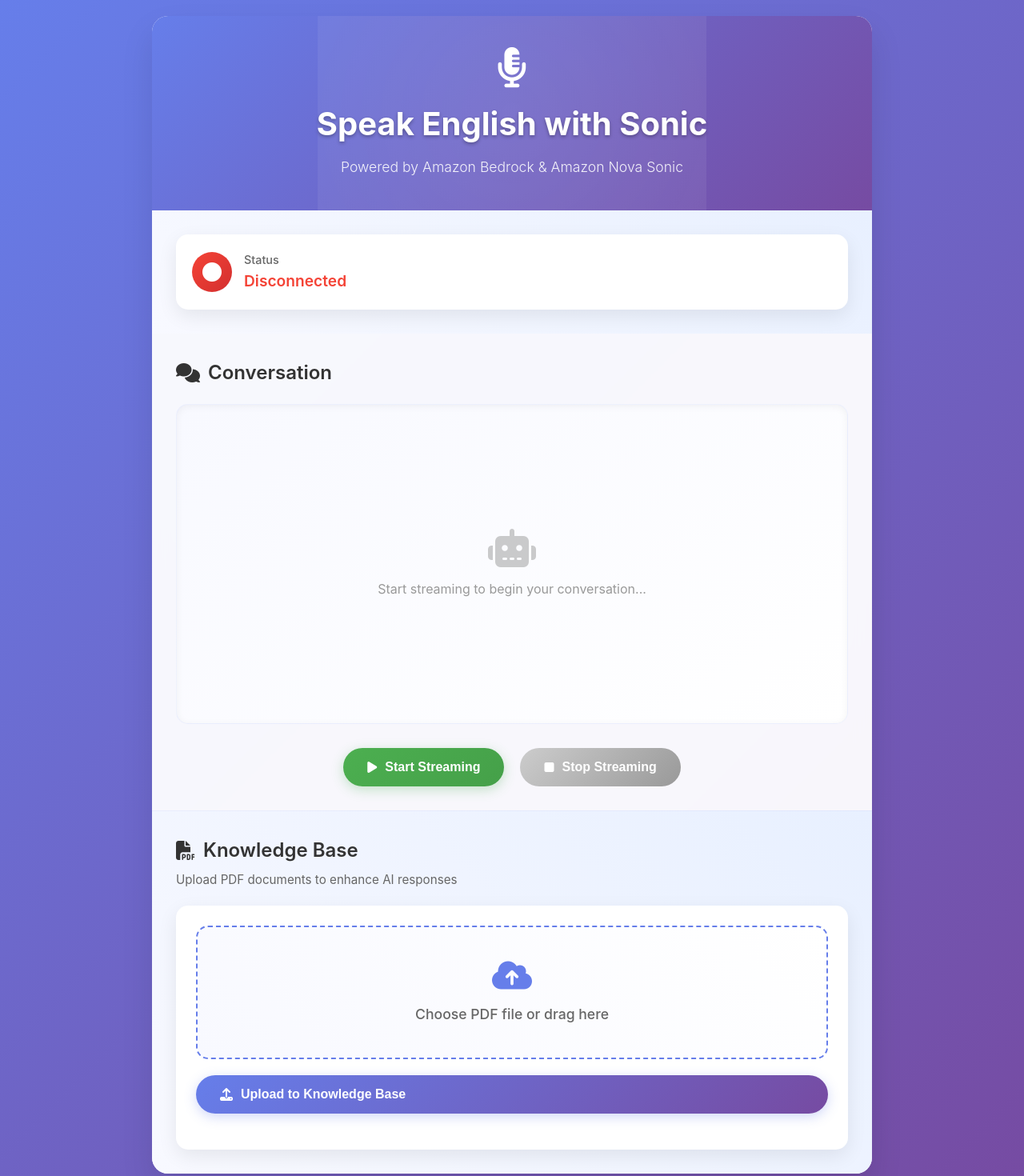
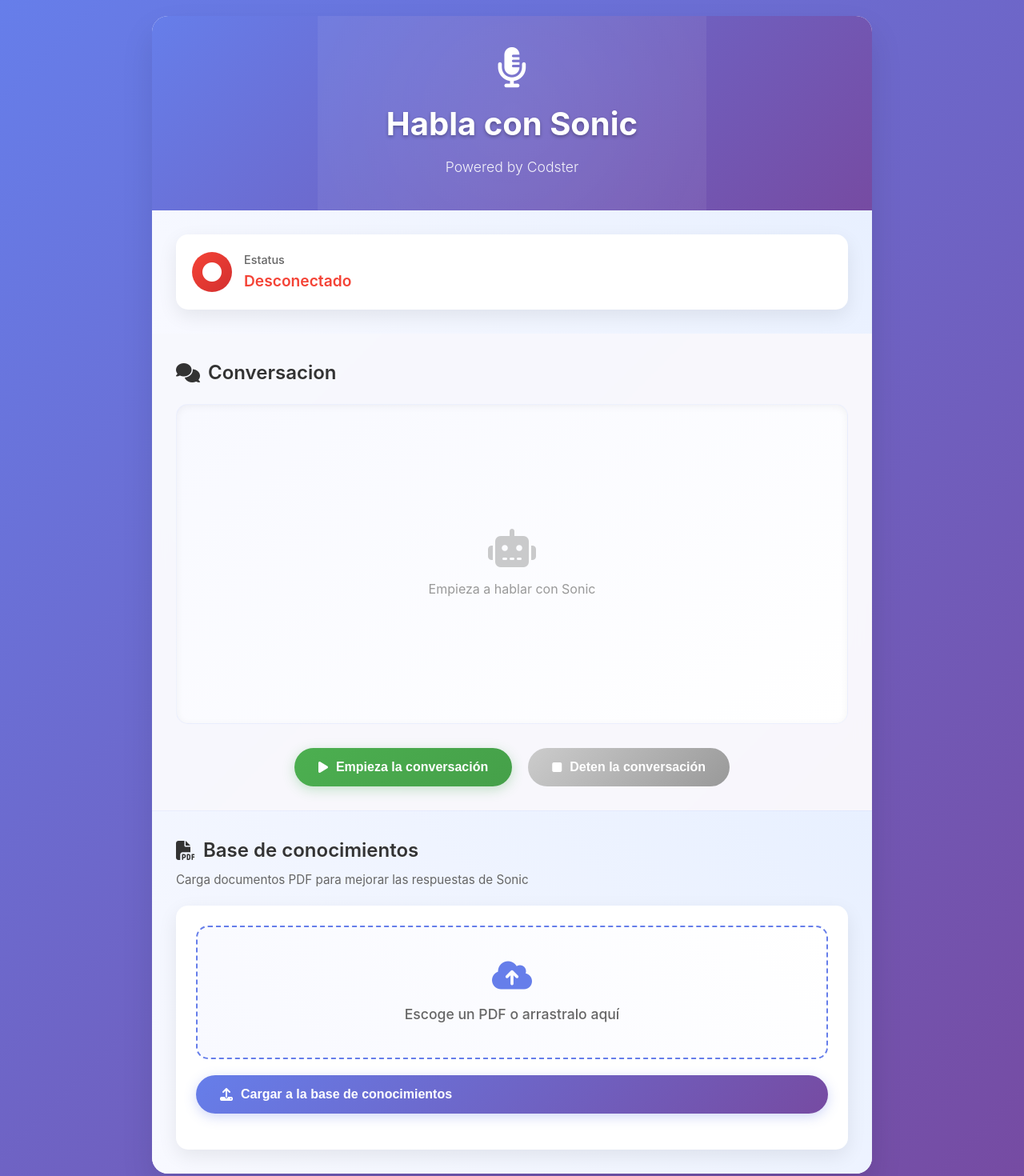
Before and after one commit to Nesjesramrey/nova_stream, a website with bundled scripts: page public/index.html in a window 1280 px wide. Shown: the top 1470 px of the page at 80% size. Built offline with nearby package versions, Linux system fonts and the light colour scheme.

Commit message:
change spanish

```diff
--- a/public/index.html
+++ b/public/index.html
@@ -3,7 +3,7 @@
 <head>
     <meta charset="UTF-8">
     <meta name="viewport" content="width=device-width, initial-scale=1.0">
-    <title>Audio Streaming to Bedrock</title>
+    <title>Audio Streaming con Bedrock</title>
     <link href="https://cdnjs.cloudflare.com/ajax/libs/font-awesome/6.4.0/css/all.min.css" rel="stylesheet">
     <link rel="stylesheet" href="/src/style.css">
     <script src="/socket.io/socket.io.js"></script>
@@ -14,8 +14,8 @@
         <div class="header">
             <div class="header-content">
                 <i class="fas fa-microphone-alt header-icon"></i>
-                <h1>Speak English with Sonic </h1>
-                <p>Powered by Amazon Bedrock & Amazon Nova Sonic</p>
+                <h1>Habla con Sonic </h1>
+                <p>Powered by Codster</p>
             </div>
         </div>
 
@@ -26,8 +26,8 @@
                     <i class="fas fa-circle"></i>
                 </div>
                 <div class="status-text">
-                    <span class="status-label">Status</span>
-                    <span class="status-value">Disconnected</span>
+                    <span class="status-label">Estatus</span>
+                    <span class="status-value">Desconectado</span>
                 </div>
             </div>
         </div>
@@ -35,12 +35,12 @@
         <!-- Chat Section -->
         <div class="chat-section">
             <div class="section-header">
-                <h2><i class="fas fa-comments"></i> Conversation</h2>
+                <h2><i class="fas fa-comments"></i> Conversacion</h2>
             </div>
             <div id="chat-container">
                 <div class="chat-placeholder">
                     <i class="fas fa-robot"></i>
-                    <p>Start streaming to begin your conversation...</p>
+                    <p>Empieza a hablar con Sonic</p>
                 </div>
             </div>
         </div>
@@ -50,11 +50,11 @@
             <div id="controls">
                 <button id="start" class="btn btn-primary">
                     <i class="fas fa-play"></i>
-                    <span>Start Streaming</span>
+                    <span>Empieza la conversación</span>
                 </button>
                 <button id="stop" class="btn btn-secondary" disabled>
                     <i class="fas fa-stop"></i>
-                    <span>Stop Streaming</span>
+                    <span>Deten la conversación</span>
                 </button>
             </div>
         </div>
@@ -62,8 +62,8 @@
         <!-- PDF Upload Section -->
         <div class="upload-section">
             <div class="section-header">
-                <h2><i class="fas fa-file-pdf"></i> Knowledge Base</h2>
-                <p>Upload PDF documents to enhance AI responses</p>
+                <h2><i class="fas fa-file-pdf"></i> Base de conocimientos</h2>
+                <p>Carga documentos PDF para mejorar las respuestas de Sonic</p>
             </div>
 
             <div class="upload-card">
@@ -72,12 +72,12 @@
                         <input type="file" id="pdf-file" name="pdfFile" accept="application/pdf" required>
                         <label for="pdf-file" class="file-input-label">
                             <i class="fas fa-cloud-upload-alt"></i>
-                            <span class="file-text">Choose PDF file or drag here</span>
+                            <span class="file-text">Escoge un PDF o arrastralo aquí</span>
                         </label>
                     </div>
                     <button type="submit" id="upload-button" class="btn btn-accent">
                         <i class="fas fa-upload"></i>
-                        <span>Upload to Knowledge Base</span>
+                        <span>Cargar a la base de conocimientos</span>
                     </button>
                 </form>
                 <div id="upload-status"></div>
--- a/public/src/main.js
+++ b/public/src/main.js
@@ -509,19 +509,19 @@
     if (isStreaming) {
         stopStreaming();
     }
-    statusElement.textContent = "Ready";
+    statusElement.textContent = "Listo";
     statusElement.className = "ready";
 });
 
 // Handle connection status updates
 socket.on('connect', () => {
-    statusElement.textContent = "Connected to server";
+    statusElement.textContent = "Conectado al servidor";
     statusElement.className = "connected";
     sessionInitialized = false;
 });
 
 socket.on('disconnect', () => {
-    statusElement.textContent = "Disconnected from server";
+    statusElement.textContent = "Desconectado del servidor";
     statusElement.className = "disconnected";
     startButton.disabled = true;
     stopButton.disabled = true;
--- a/src/config.ts
+++ b/src/config.ts
@@ -3,9 +3,9 @@
 
 // Load environment variables from .env file
 dotenv.config();
-console.log('🔍 Knowledge Base ID loaded:', process.env.KNOWLEDGE_BASE_ID);
-console.log('🔍 Data Source ID loaded:', process.env.DATA_SOURCE_ID);
-console.log('🔍 S3 Bucket loaded:', process.env.S3_BUCKET_NAME);
+// console.log('🔍 Knowledge Base ID loaded:', process.env.KNOWLEDGE_BASE_ID);
+// console.log('🔍 Data Source ID loaded:', process.env.DATA_SOURCE_ID);
+// console.log('🔍 S3 Bucket loaded:', process.env.S3_BUCKET_NAME);
 /**
  * Application configuration
  * All sensitive information is loaded from environment variables
--- a/src/consts.ts
+++ b/src/consts.ts
@@ -119,5 +119,5 @@
 export const DefaultAudioOutputConfiguration = {
   ...DefaultAudioInputConfiguration,
   sampleRateHertz: 24000,
-  voiceId: "tiffany",
+  voiceId: "lupe",
 };
```
